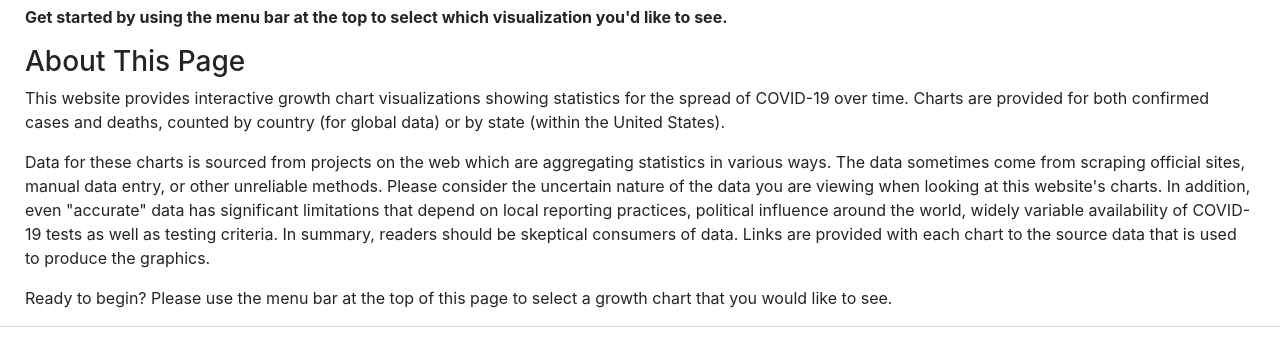
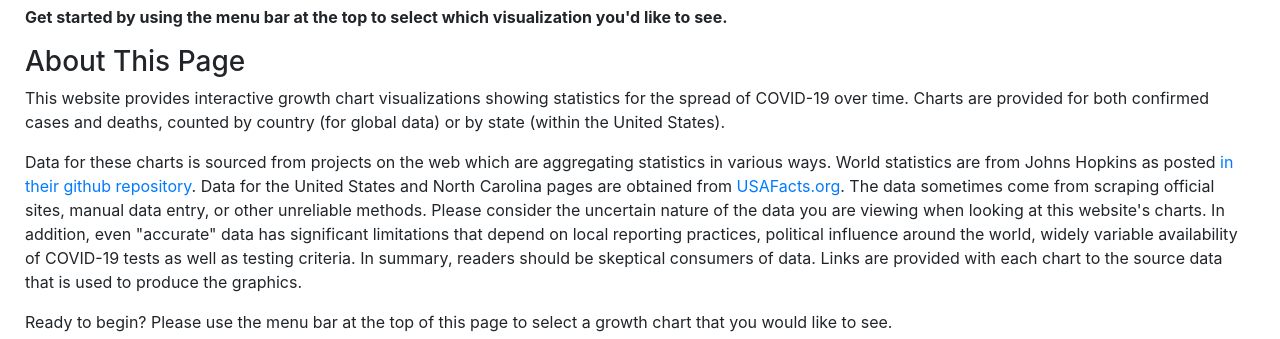
Before and after one commit to VACLab/covid, a plain HTML site: page index.html in a window 1280 px wide. Shown: the part 103-442 px from the top of the page. Drawn offline with Linux system fonts and the light colour scheme.

Commit message:
Added more documentation about sources/limitations.

```diff
--- a/index.html
+++ b/index.html
@@ -118,12 +118,15 @@
         </p>
         <p>
             Data for these charts is sourced from projects on the web which are aggregating statistics in various ways.
-            The data sometimes come from scraping official sites, manual data entry, or other unreliable methods. Please
-            consider the uncertain nature of the data you are viewing when looking at this website's charts.  In addition,
-            even "accurate" data has significant limitations that depend on local reporting practices, political
-            influence around the world, widely variable availability of COVID-19 tests as well as testing criteria.  In summary,
-            readers should be skeptical consumers of data. Links are provided with each chart to the source data that is
-            used to produce the graphics.
+            World statistics are from Johns Hopkins as posted <a href="https://github.com/CSSEGISandData/COVID-19">in
+            their github repository</a>. Data for the United States and North Carolina pages are obtained from
+            <a href="https://usafacts.org/issues/coronavirus/">USAFacts.org</a>. The data sometimes come from scraping
+            official sites, manual data entry, or other unreliable methods. Please consider the uncertain nature of the
+            data you are viewing when looking at this website's charts. In addition, even "accurate" data has
+            significant limitations that depend on local reporting practices, political influence around the world,
+            widely variable availability of COVID-19 tests as well as testing criteria. In summary, readers should be
+            skeptical consumers of data. Links are provided with each chart to the source data that is used to produce
+            the graphics.
         </p>
         <p>
             Ready to begin? Please use the menu bar at the top of this page to select a growth chart that you would like
```
Also changed, not shown: nc-deaths.html (+1 -1 lines), nc.html (+1 -1 lines), us-deaths.html (+1 -1 lines), us.html (+1 -1 lines), world-deaths.html (+1 -1 lines), world.html (+1 -1 lines).
